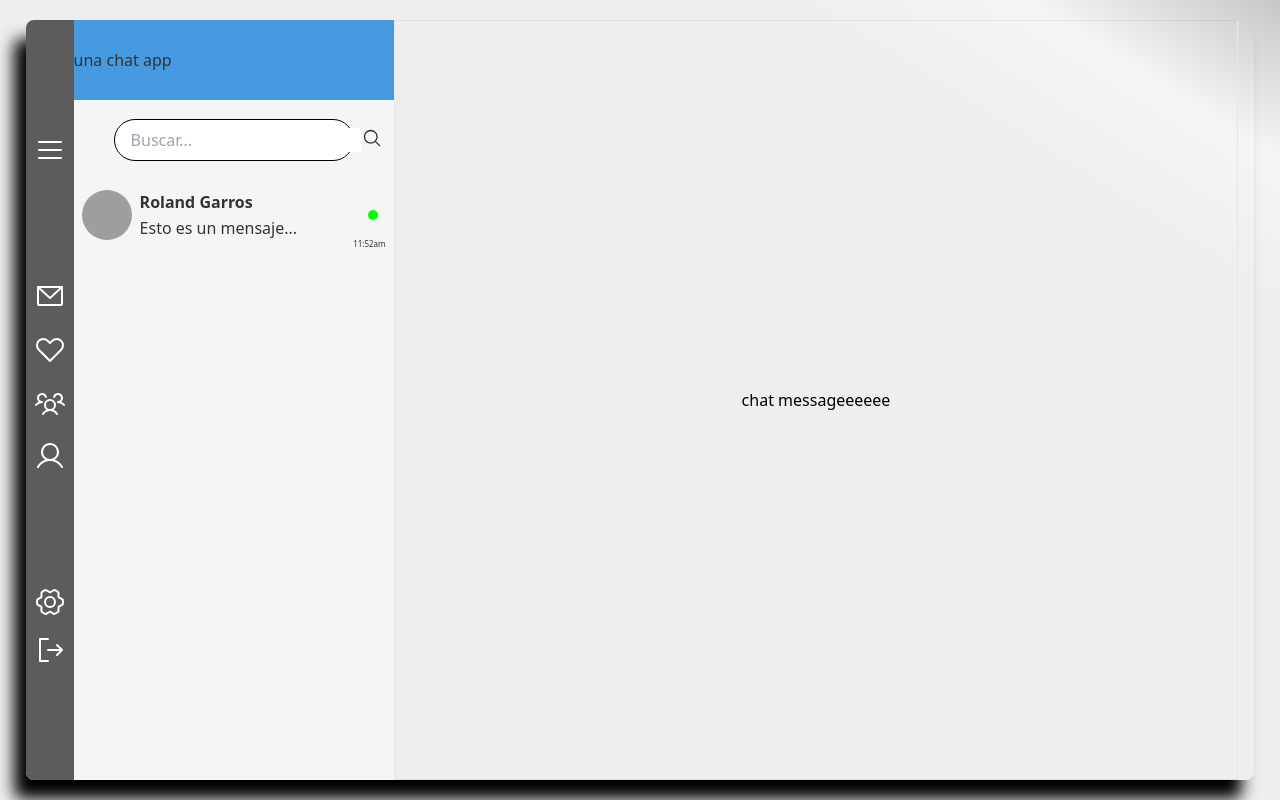
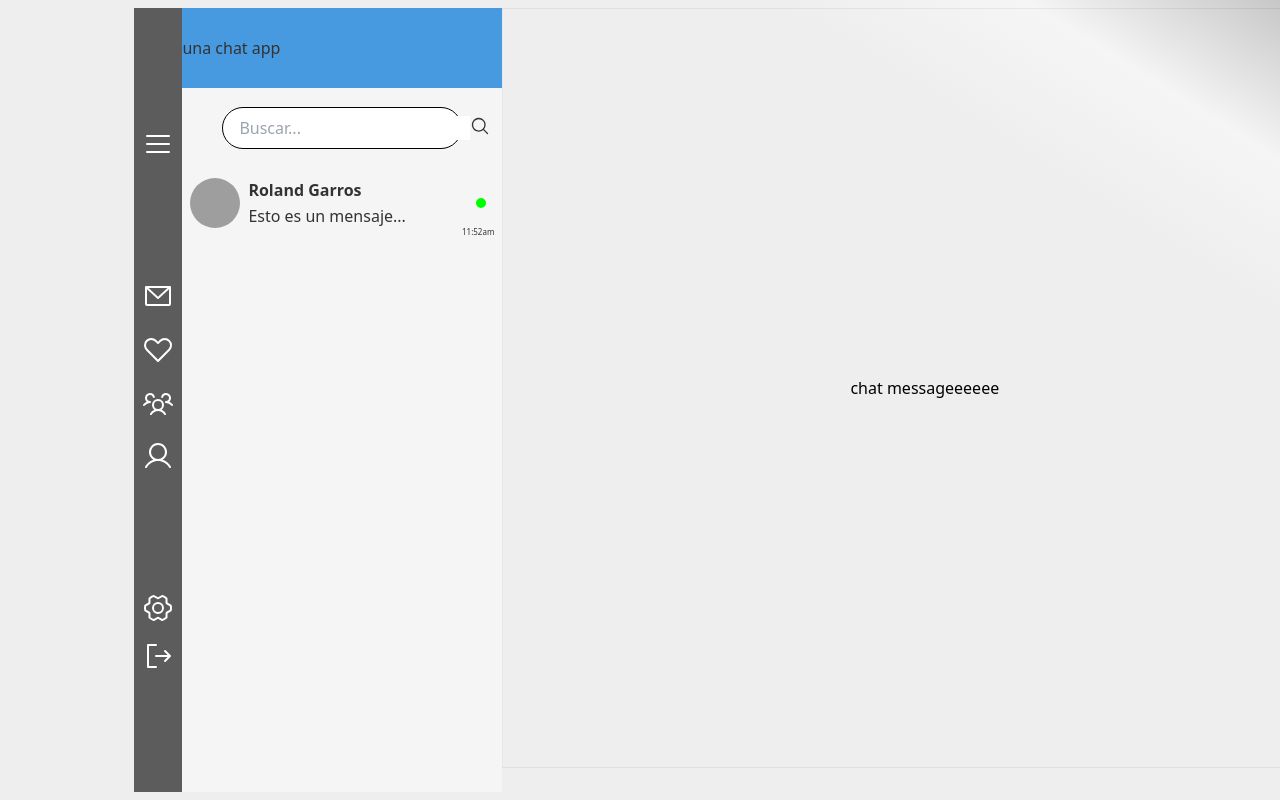
Before and after one commit to borgesmj/real-time-chat-app, a React (Vite) app: page / in a window 1280 px wide. Built offline with nearby package versions, Linux system fonts and the light colour scheme; grey boxes are pictures that could not be loaded.

Commit message:
changing screen widths

```diff
--- a/src/App.jsx
+++ b/src/App.jsx
@@ -30,7 +30,7 @@ function App() {
   return (
     <div
       id="app"
-      className={`w-dvw h-dvh p-2 flex justify-center items-center ${
+      className={`w-dvw h-dvh md:p-2 flex justify-center items-center ${
         !darkTheme
           ? "bg-gradient-to-tr from-[#EEEEEE] from-80% via-[#f5f5f5] to-[#c7c7c7]"
           : "bg-gradient-to-tr from-[#263238] from-10% via-[#455a64] to-[#fafafa]"
--- a/src/Components/Sidebar/Sidebar.jsx
+++ b/src/Components/Sidebar/Sidebar.jsx
@@ -67,11 +67,11 @@ const Sidebar = ({ darkTheme, sidebarOpen, openSidebar }) => {
     <nav
       className={`${
         !sidebarOpen
-          ? "w-12 transition-all duration-[0.5s] md:w-12 z-0"
-          : "transition-all duration-[0.5s] w-[70%] md:w-[30%] lg:w-[13rem] rounded-lg z-20"
-      } h-[95dvh] sidebar-bg flex flex-col justify-evenly px-2 absolute left-0 top-0 bottom-0 ${
+          ? "w-[15%] transition-all duration-[0.5s] md:w-12 z-0"
+          : "transition-all duration-[0.5s] w-[70%] md:w-[30%] lg:w-[13rem] z-20"
+      } h-full sidebar-bg flex flex-col justify-evenly px-2 absolute left-0 top-0 bottom-0 ${
         !darkTheme ? "bg-[#5c5c5c]" : "bg-[#0A192F]"
-      } rounded-l-lg items-start lg:hover:cursor-pointer`}
+      } items-start lg:hover:cursor-pointer`}
     >
       <button
         type="button"
--- a/src/Templates/PageTemplate.jsx
+++ b/src/Templates/PageTemplate.jsx
@@ -2,7 +2,7 @@ import Sidebar from "../Components/Sidebar/Sidebar";
 
 const PageTemplate = ({children, openSidebar, sidebarOpen}) => {
   return (
-    <div className="w-[96dvw] h-[95dvh] relative main-shadow rounded-lg">
+    <div className="w-full h-full relative xl:w-4/5 2xl:w-3/4">
       <Sidebar openSidebar = {openSidebar} sidebarOpen={sidebarOpen}/>
       {children}
     </div>
```
